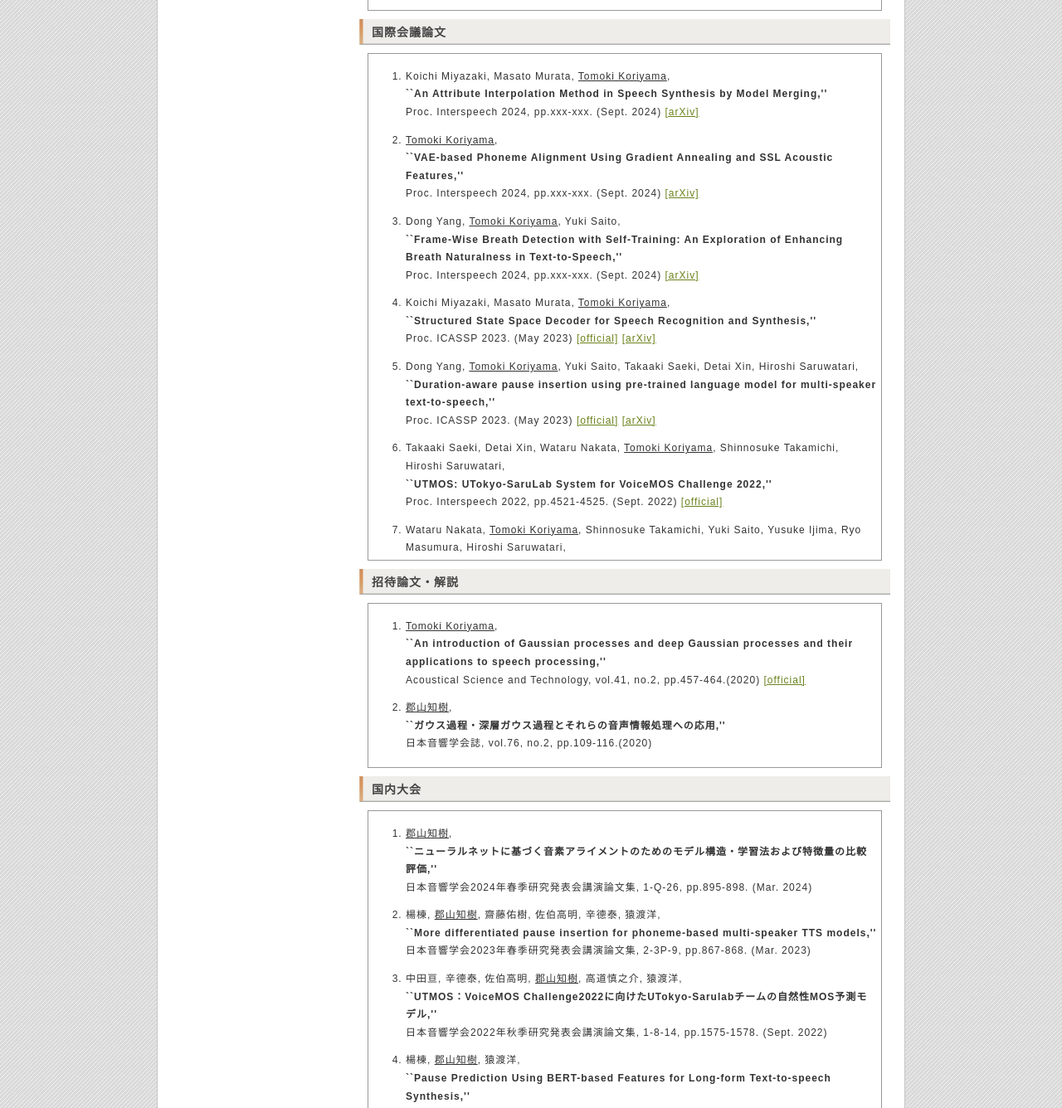
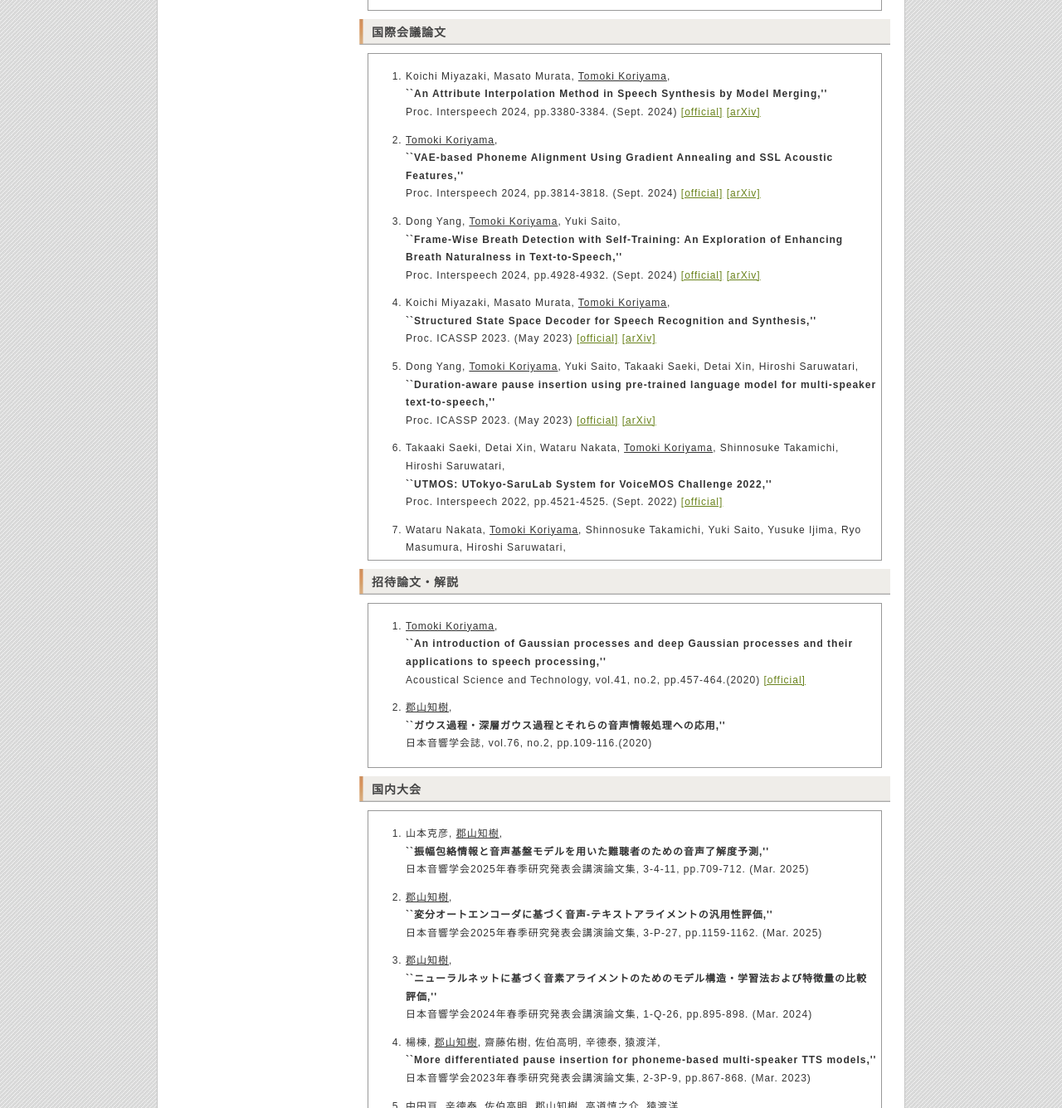
Before and after one commit to hyama5/hyama5.github.io, a plain HTML site: page publication-j.html in a window 1280 px wide. Shown: the part 827-2163 px from the top of the page at 83% size. Drawn offline with Linux system fonts and the light colour scheme.

Commit message:
Add publication

```diff
--- a/publication-j.html
+++ b/publication-j.html
@@ -135,17 +135,20 @@
 <ol class="publication">
     <li>Koichi Miyazaki, Masato Murata, <em class="author">Tomoki Koriyama</em>,<br />
     <em class="title">``An Attribute Interpolation Method in Speech Synthesis by Model Merging,''</em></br>
-    Proc. Interspeech 2024, pp.xxx-xxx. (Sept. 2024)
+    Proc. Interspeech 2024, pp.3380-3384. (Sept. 2024)
+    <a href="https://doi.org/10.21437/Interspeech.2024-208">[official]</a>
     <a href="https://doi.org/10.48550/arXiv.2407.00766">[arXiv]</a></li>
 
     <li><em class="author">Tomoki Koriyama</em>,<br />
     <em class="title">``VAE-based Phoneme Alignment Using Gradient Annealing and SSL Acoustic Features,''</em></br>
-    Proc. Interspeech 2024, pp.xxx-xxx. (Sept. 2024)
+    Proc. Interspeech 2024, pp.3814-3818. (Sept. 2024)
+    <a href="https://doi.org/10.21437/Interspeech.2024-1127">[official]</a>
     <a href="https://doi.org/10.48550/arXiv.2407.02749">[arXiv]</a></li>
 
     <li>Dong Yang, <em class="author">Tomoki Koriyama</em>, Yuki Saito,<br />
     <em class="title">``Frame-Wise Breath Detection with Self-Training: An Exploration of Enhancing Breath Naturalness in Text-to-Speech,''</em></br>
-    Proc. Interspeech 2024, pp.xxx-xxx. (Sept. 2024)
+    Proc. Interspeech 2024, pp.4928-4932. (Sept. 2024)
+    <a href="https://doi.org/10.21437/Interspeech.2024-168">[official]</a>
     <a href="https://doi.org/10.48550/arXiv.2402.00288">[arXiv]</a></li>
 
     <li>Koichi Miyazaki, Masato Murata, <em class="author">Tomoki Koriyama</em>,<br />
@@ -394,6 +397,14 @@
 <h2>国内大会</h2>
 <div class="box_scrollbar">
 <ol class="publication">
+    <li>山本克彦, <em class="author">郡山知樹</em>,<br />
+    <em class="title">``振幅包絡情報と音声基盤モデルを用いた難聴者のための音声了解度予測,''</em></br>
+    日本音響学会2025年春季研究発表会講演論文集, 3-4-11, pp.709-712. (Mar. 2025)</li>
+
+    <li><em class="author">郡山知樹</em>,<br />
+    <em class="title">``変分オートエンコーダに基づく音声-テキストアライメントの汎用性評価,''</em></br>
+    日本音響学会2025年春季研究発表会講演論文集, 3-P-27, pp.1159-1162. (Mar. 2025)</li>
+
     <li><em class="author">郡山知樹</em>,<br />
     <em class="title">``ニューラルネットに基づく音素アライメントのためのモデル構造・学習法および特徴量の比較評価,''</em></br>
     日本音響学会2024年春季研究発表会講演論文集, 1-Q-26, pp.895-898. (Mar. 2024)</li>
```
Also changed, not shown: publication-e.html (+7 -4 lines).
